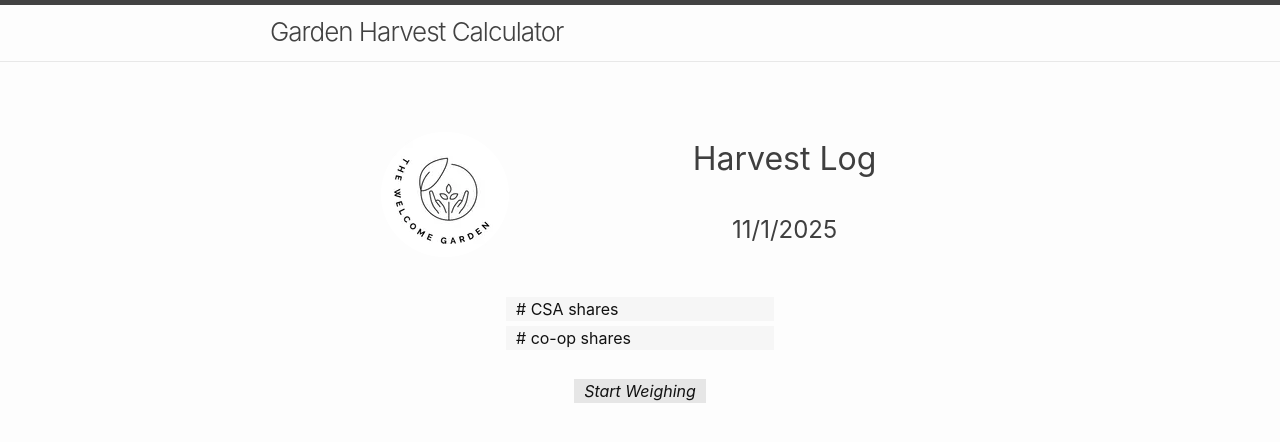
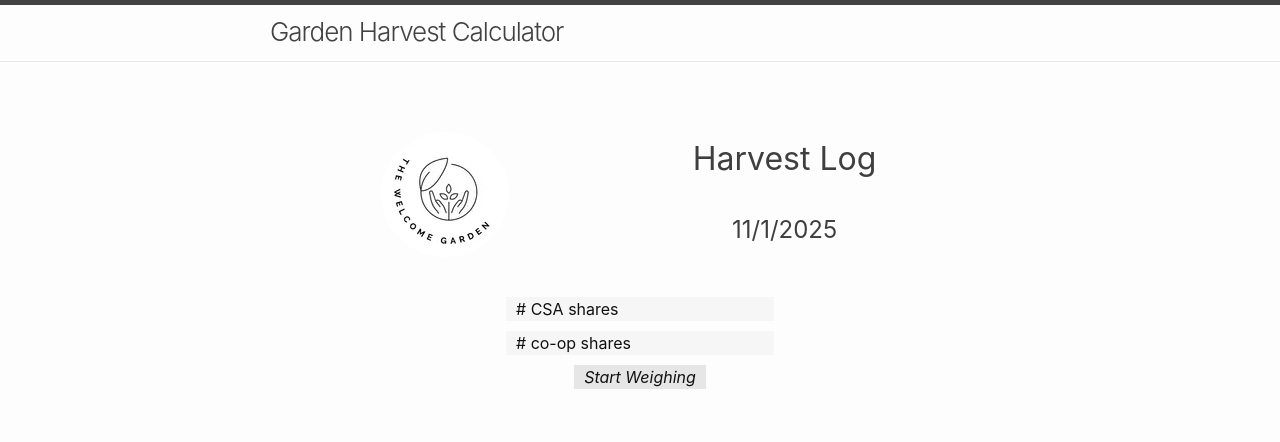
Before and after one commit to russell-stewart/garden-harvest, a Jekyll site: the page built from index.html, in a window 1280 px wide. Shown: the top 442 px of the page. Built offline with Jekyll 4.4.1, drawn with Linux system fonts in a browser that asks for light colours.

Commit message:
more futzing with spacing

```diff
--- a/assets/main.scss
+++ b/assets/main.scss
@@ -5,7 +5,7 @@
 //input stuff written by russell
 input,
 select,
-textarea {margin-bottom:5px; font: 400 16px/1.5 -apple-system, BlinkMacSystemFont, "Segoe UI", Roboto, Helvetica, Arial, sans-serif, "Apple Color Emoji", "Segoe UI Emoji", "Segoe UI Symbol"; color:#111; border: none; padding: 0 10px; background: #f6f6f6;}
+textarea {margin-bottom:10px; font: 400 16px/1.5 -apple-system, BlinkMacSystemFont, "Segoe UI", Roboto, Helvetica, Arial, sans-serif, "Apple Color Emoji", "Segoe UI Emoji", "Segoe UI Symbol"; color:#111; border: none; padding: 0 10px; background: #f6f6f6;}
 
 button,
 input[type="submit"],
--- a/index.html
+++ b/index.html
@@ -294,7 +294,7 @@
         <div id = "above_table">
             <form onsubmit="return false;" method = "post" name = "setup" id = "setup">
                 <input type = "text" id = "n_shares" value = "# CSA shares" onclick = "document.getElementById('n_shares').value = ''"><br>
-                <input type = "text" id = "n_coop_shares" value = "# co-op shares" onclick = "document.getElementById('n_coop_shares').value = ''"><br><br>
+                <input type = "text" id = "n_coop_shares" value = "# co-op shares" onclick = "document.getElementById('n_coop_shares').value = ''"><br>
                 <input type = "submit" value = "Start Weighing" onclick = "launch()" id = "launch_button">
             </form>
 
```
